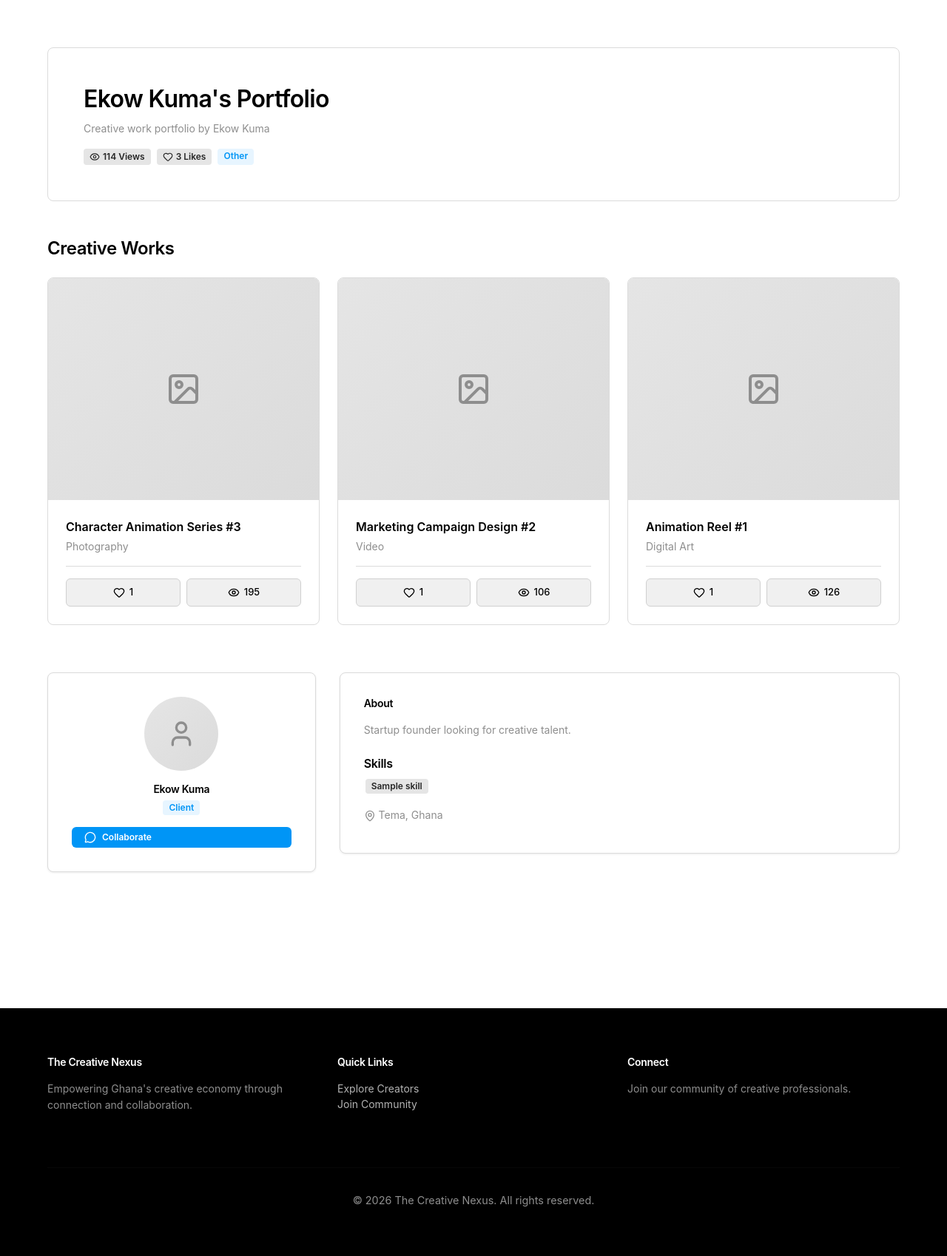
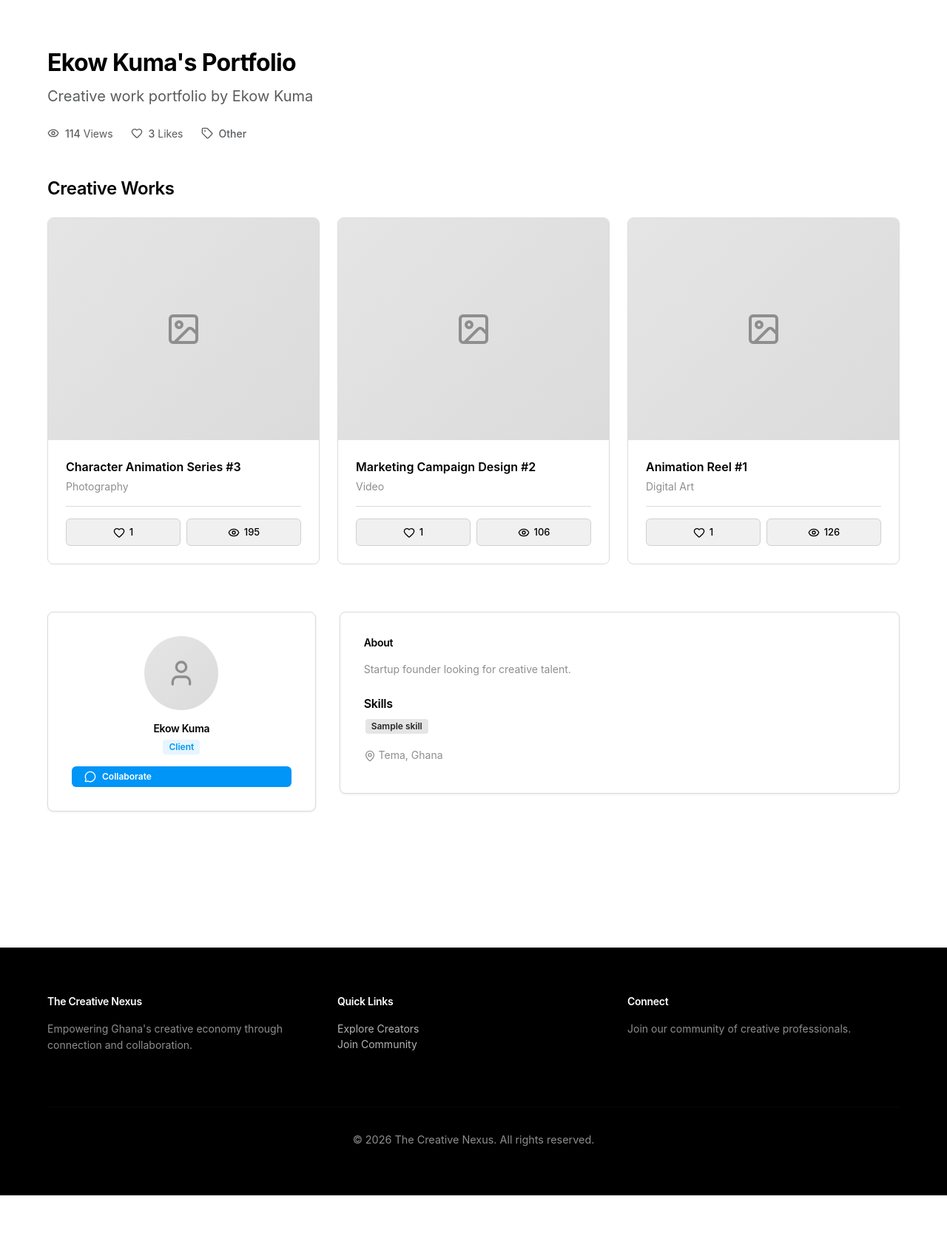
Before and after one commit to SamuzuKofi/The-Creative-Nexus, a Django app: template The_creative_nexus/templates/core/portfolio.html in a window 1280 px wide. Shown: the part 70-1768 px from the top of the page at 74% size. After the commit the page ends 1686 px from the top, so only its background shows below. Run offline with Django 5.2, Linux system fonts and the light colour scheme; data comes from the database, SQL or seed files in the repository; tables that the repository leaves empty hold one stand-in row (values such as "Sample post"); the template is opened without the code that fills it: values that come from a table or form of the project are taken from there, most other values are stand-ins (such as "Sample title", 1, 10 or a date in 2020); parts of the project's set-up code (start-up, migrations or seed data) failed here and were passed over.

Commit message:
tidied up the frontend

```diff
--- a/The_creative_nexus/templates/accounts/register.html
+++ b/The_creative_nexus/templates/accounts/register.html
@@ -9,10 +9,10 @@
             <div class="col-md-9">
                 <div class="text-center mb-5">
                     <div style="width: 64px; height: 64px; background: var(--color-accent-light); border-radius: var(--radius-lg); display: flex; align-items: center; justify-content: center; margin: 0 auto var(--space-md);">
-                        <i data-lucide="user-plus" style="width: 28px; height: 28px; color: var(--color-accent);"></i>
+                        <i data-lucide="user-plus" style="width: 32px; height: 32px; color: var(--color-accent);"></i>
                     </div>
-                    <h2 style="margin-bottom: var(--space-xs);">Create Your Account</h2>
-                    <p>Join Ghana's premier creative community</p>
+                    <h2 class="fw-bold h1" style="margin-bottom: var(--space-sm);">Create Your Account</h2>
+                    <p class="lead text-muted">Join Ghana's premier creative community.</p>
                 </div>
 
                 <div class="card">
--- a/The_creative_nexus/templates/core/portfolio.html
+++ b/The_creative_nexus/templates/core/portfolio.html
@@ -33,33 +33,34 @@
     <div class="container-premium">
         {% if portfolio %}
             <!-- Portfolio Header -->
-            <div class="profile-header">
-                <div class="row align-items-center">
-                    <div class="col-md-8">
-                        <h1 style="margin-bottom: var(--space-sm);">{{ portfolio.title }}</h1>
-                        <p style="margin-bottom: var(--space-md);">{{ portfolio.description }}</p>
-                        <div style="display: flex; gap: var(--space-sm); flex-wrap: wrap;">
-                            <span class="badge badge-secondary" style="display: flex; align-items: center; gap: 4px;">
-                                <i data-lucide="eye" style="width: 14px; height: 14px;"></i>
-                                {{ portfolio.total_views }} Views
-                            </span>
-                            <span class="badge badge-secondary" style="display: flex; align-items: center; gap: 4px;">
-                                <i data-lucide="heart" style="width: 14px; height: 14px;"></i>
-                                {{ portfolio.total_likes }} Likes
-                            </span>
+            <div class="d-flex flex-column flex-md-row justify-content-between align-items-md-start gap-3">
+                <div>
+                    <h1 class="fw-bold" style="margin-bottom: var(--space-sm);">{{ portfolio.title }}</h1>
+                    <p class="text-muted fs-5" style="margin-bottom: var(--space-lg); max-width: 65ch;">{{ portfolio.description }}</p>
+                    <div class="d-flex flex-wrap align-items-center gap-4">
+                        <div class="d-inline-flex align-items-center text-muted">
+                            <i data-lucide="eye" class="me-2" style="width: 16px; height: 16px;"></i>
+                            <span class="fw-medium">{{ portfolio.total_views }}</span>&nbsp;Views
+                        </div>
+                        <div class="d-inline-flex align-items-center text-muted">
+                            <i data-lucide="heart" class="me-2" style="width: 16px; height: 16px;"></i>
+                            <span class="fw-medium">{{ portfolio.total_likes }}</span>&nbsp;Likes
+                        </div>
                         {% if portfolio.category %}
-                                <span class="badge badge-accent">{{ portfolio.get_category_display }}</span>
+                            <div class="d-inline-flex align-items-center text-muted">
+                                <i data-lucide="tag" class="me-2" style="width: 16px; height: 16px;"></i>
+                                <span class="fw-medium">{{ portfolio.get_category_display }}</span>
+                            </div>
                         {% endif %}
                     </div>
                 </div>
-                    <div class="col-md-4 text-md-end mt-3 mt-md-0">
+                <div class="mt-3 mt-md-0 flex-shrink-0">
                     {% if portfolio.creator == user %}
-                            <button type="button" class="btn btn-secondary" data-bs-toggle="modal" data-bs-target="#uploadWorkModal">
+                        <button type="button" class="btn btn-primary" data-bs-toggle="modal" data-bs-target="#uploadWorkModal">
                             <i data-lucide="plus" style="width: 18px; height: 18px;"></i>
                             Add Works
                         </button>
                     {% endif %}
-                    </div>
                 </div>
             </div>
 
```
Lines whose indentation alone changed are shown as unchanged.
